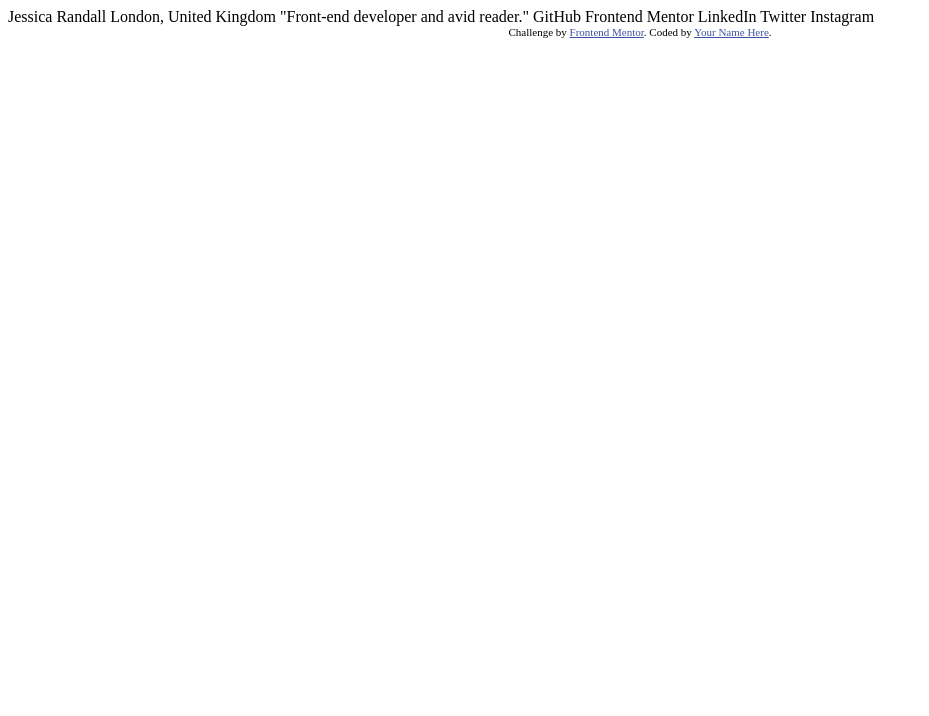
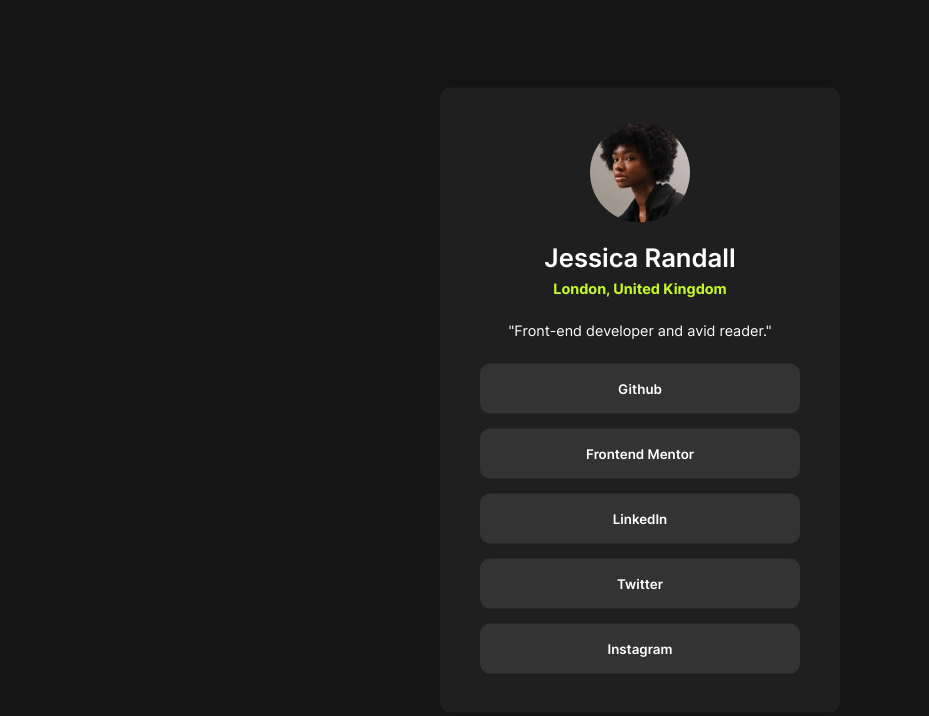
Before and after one commit to VandorpKe/social_links_profile, a plain HTML site: page index.html in a window 1280 px wide. Shown: the whole page, without its empty margins (0-929 px from the left). Drawn offline with Linux system fonts and the light colour scheme.

Commit message:
Solution

```diff
--- a/index.html
+++ b/index.html
@@ -4,31 +4,23 @@
   <meta charset="UTF-8">
   <meta name="viewport" content="width=device-width, initial-scale=1.0"> <!-- displays site properly based on user's device -->
 
-  <link rel="icon" type="image/png" sizes="32x32" href="./assets/images/favicon-32x32.png">
-
+  <link rel="icon" type="image/png" sizes="32x32" href="images/favicon-32x32.png">
+  <link rel="stylesheet" href="styles/style.css">
   <title>Frontend Mentor | Social links profile</title>
-
-  <!-- Feel free to remove these styles or customise in your own stylesheet 👍 -->
-  <style>
-    .attribution { font-size: 11px; text-align: center; }
-    .attribution a { color: hsl(228, 45%, 44%); }
-  </style>
 </head>
 <body>
-
-  Jessica Randall
-  London, United Kingdom
-  "Front-end developer and avid reader."
-
-  GitHub
-  Frontend Mentor
-  LinkedIn
-  Twitter
-  Instagram
-
-  <div class="attribution">
-    Challenge by <a href="https://www.frontendmentor.io?ref=challenge" target="_blank">Frontend Mentor</a>.
-    Coded by <a href="#">Your Name Here</a>.
-  </div>
+  <main class="container">
+    <header>
+      <img src="images/avatar-jessica.jpeg" alt="profile-picture">
+      <h1>Jessica Randall</h1>
+      <h2>London, United Kingdom</h2>
+      <p>"Front-end developer and avid reader."</p>
+    </header>
+    <input type="button" value="Github">
+    <input type="button" value="Frontend Mentor">
+    <input type="button" value="LinkedIn">
+    <input type="button" value="Twitter">
+    <input type="button" value="Instagram">
+  </main>
 </body>
 </html>
--- /dev/null
+++ b/styles/style.css
@@ -0,0 +1,57 @@
+@font-face {
+    font-family: 'Inter';
+    src: url("/fonts/Inter-VariableFont_slnt,wght.ttf");
+}
+body {
+    background-color: hsl(0, 0%, 8%);
+}
+body, input {
+    color: white;
+    font-family: 'Inter', sans-serif;
+    font-weight: 600;
+}
+input {
+    background-color: hsl(0, 0%, 20%);
+    border-radius: 10px;
+    display: block;
+    margin: 15px auto;
+    width: 80%;
+    height: 50px;
+    border: none;
+}
+input:hover, input:focus {
+    background-color: hsl(75, 94%, 57%);
+    color: hsl(0, 0%, 8%);
+}
+img {
+    border-radius: 100%;
+    max-width: 100px;
+    margin: 35px 0 15px 0;
+}
+.container {
+    background-color: hsl(0, 0%, 12%);
+    width: 400px;
+    height: 625px;
+    border-radius: 10px;
+    position: absolute;
+    top: 50%;
+    left: 50%;
+    transform: translate(-50%, -50%);
+    text-align: center;
+}
+h1 {
+    margin: 0;
+    font-weight: 600;
+    font-size: 1.6em;
+}
+h2 {
+    margin: 7px 0 0 0;
+    font-size: 0.9em;
+    font-weight: 700;
+    color: hsl(75, 94%, 57%);
+}
+p {
+    margin: 25px;
+    font-size: 0.9em;
+    font-weight: 400;
+}
```
Also changed, not shown: fonts/Inter-VariableFont_slnt,wght.ttf (renamed from assets/fonts/Inter-VariableFont_slnt,wght.ttf), fonts/OFL.txt (renamed from assets/fonts/OFL.txt), fonts/README.txt (renamed from assets/fonts/README.txt), fonts/static/Inter-Bold.ttf (renamed from assets/fonts/static/Inter-Bold.ttf), fonts/static/Inter-Regular.ttf (renamed from assets/fonts/static/Inter-Regular.ttf), fonts/static/Inter-SemiBold.ttf (renamed from assets/fonts/static/Inter-SemiBold.ttf), images/avatar-jessica.jpeg (renamed from assets/images/avatar-jessica.jpeg), images/favicon-32x32.png (renamed from assets/images/favicon-32x32.png).
